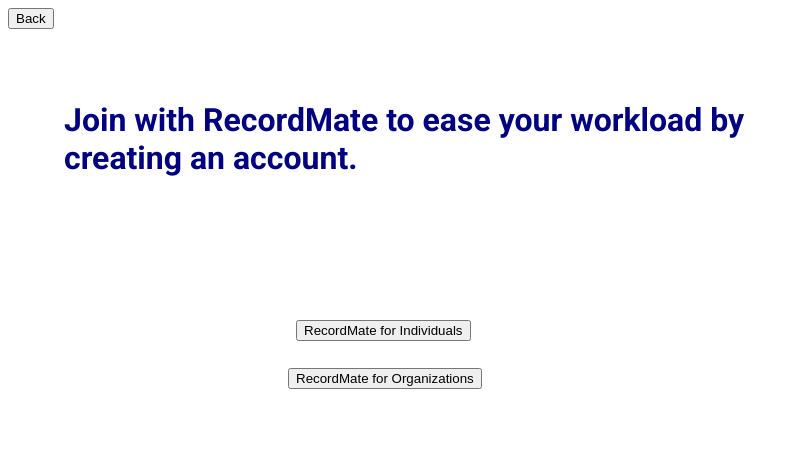
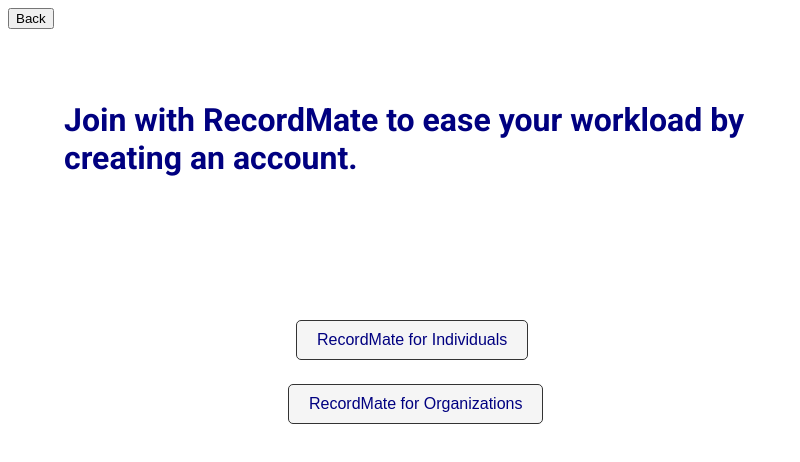
Before and after one commit to STEVENx101/RecordMate, an Electron app: page frontend/Signuppage.html in a window 800 px wide. Drawn offline with Linux system fonts and the light colour scheme.

Commit message:
added buttons for signuppage

```diff
--- a/frontend/Signuppage.css
+++ b/frontend/Signuppage.css
@@ -15,17 +15,30 @@
     color: #000;
 }
 
-#selectButton1{
+
+.selectButton1{
     position: absolute;
     top: 40%;
     left: 37%;
-    color: navy;
+  padding: 10px 20px;
+  font-size: 16px;
+  border: 1px solid #333;
+  background-color: whitesmoke;
+  color: navy;
+  cursor: pointer;
+  border-radius: 5px;
 }
 
-#selectButton2{
+.selectButton2{
     position: absolute;
-    top: 46%;
+    top: 48%;
     left: 36%;
-    color: navy;
+    padding: 10px 20px;
+    font-size: 16px;
+    border: 1px solid #333;
+    background-color:whitesmoke;
+    color:navy;
+    cursor: pointer;
+    border-radius: 5px;
 
 }
--- a/frontend/Signuppage.html
+++ b/frontend/Signuppage.html
@@ -17,13 +17,13 @@
     <button onclick="goback()">Back</button>
    </div>
 
-    <div id="selectButton1">
-        <button>RecordMate for Individuals</button>
-    </div>
 
-    <div id="selectButton2">
-        <button>RecordMate for Organizations</button>
-    </div>
+    <button class="selectButton1">RecordMate for Individuals</button>
+
+
+
+    <button class="selectButton2">RecordMate for Organizations</button>
+
 
 
 
--- a/frontend/style.css
+++ b/frontend/style.css
@@ -28,6 +28,7 @@
     position: absolute;
     top: 40%;
     left: 78%;
+    background-color: aqua;
 }
 
 #SignUpLink {
```
